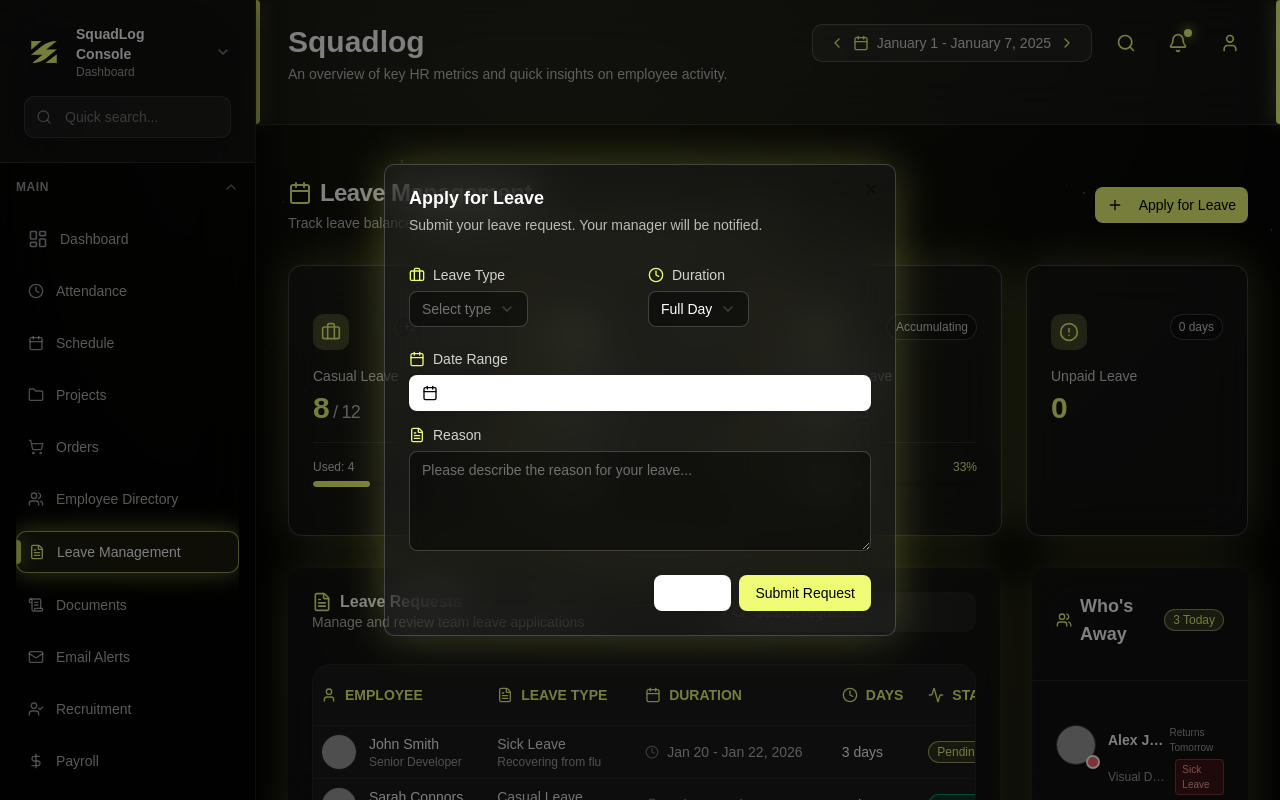
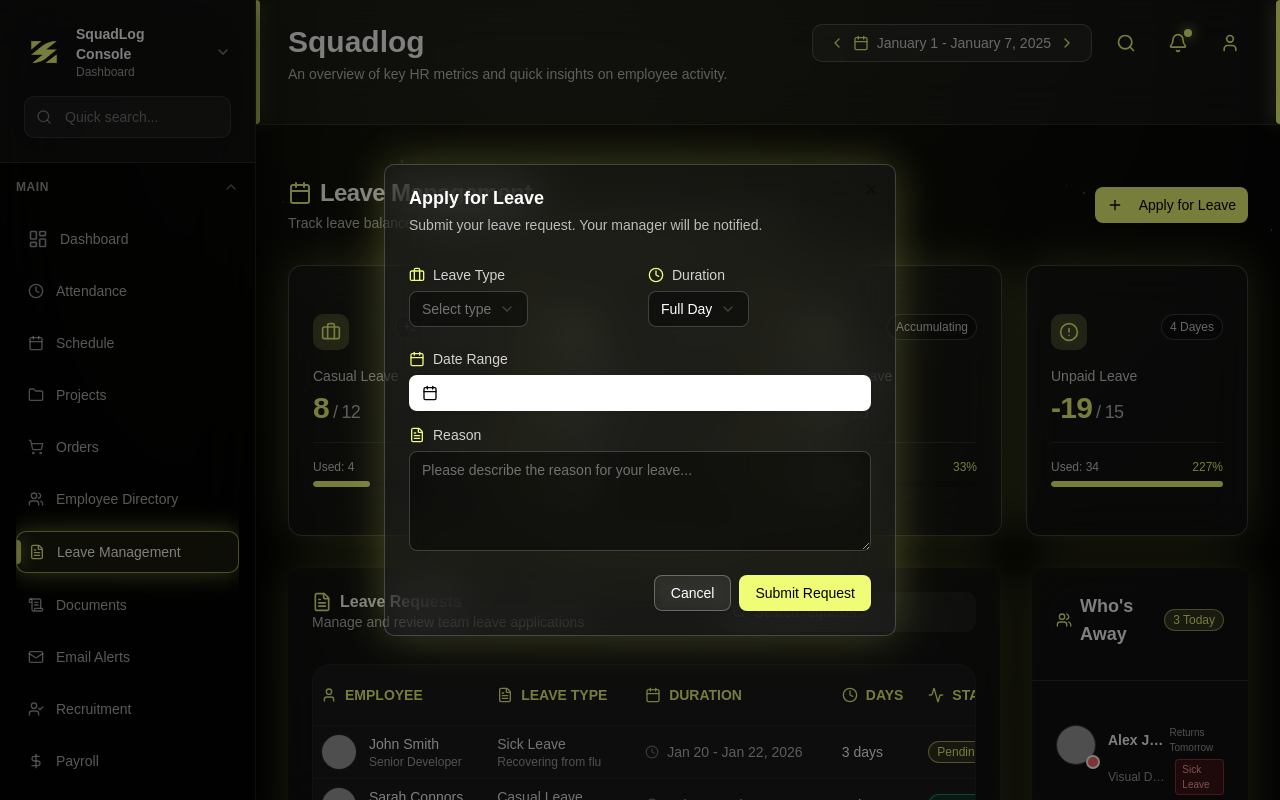
Before and after one commit to nexoviasoft/nexoviasoft-console, a Next.js app: page /admin/leave in a window 1280 px wide. Both pictures are taken after a click on the button "Apply for Leave". Built offline with nearby package versions, Linux system fonts and the light colour scheme; no server answers; grey boxes are pictures that could not be loaded; a web font is replaced by a local one.

Commit message:
LeaveManagement  pages complete

```diff
--- a/src/components/admin/leave/redesign/ApplyLeaveModal.js
+++ b/src/components/admin/leave/redesign/ApplyLeaveModal.js
@@ -45,7 +45,7 @@ export default function ApplyLeaveModal() {
             Apply for Leave
         </Button>
       </DialogTrigger>
-      <DialogContent className="w-[95vw] max-w-[500px] glass-card border-white/20">
+      <DialogContent className="w-[calc(100vw-2.5rem)] mx-auto max-w-[500px] glass-card border-white/20">
         <DialogHeader>
           <DialogTitle className="text-white">Apply for Leave</DialogTitle>
           <DialogDescription className="text-white/70">
@@ -54,7 +54,7 @@ export default function ApplyLeaveModal() {
         </DialogHeader>
         <form onSubmit={handleSubmit} className="space-y-6 mt-4">
           <div className="space-y-4">
-              <div className="grid grid-cols-1 sm:grid-cols-2 gap-4">
+            <div className="grid grid-cols-2 sm:grid-cols-2 gap-4">
                   <div className="space-y-2">
                     <Label htmlFor="type" className="text-white/80 flex items-center gap-2">
                       <Briefcase className="w-4 h-4 text-[#EFFC76]" />
@@ -141,7 +141,7 @@ export default function ApplyLeaveModal() {
               type="button"
               variant="outline"
               onClick={() => setOpen(false)}
-              className="glass-button border-white/30 text-white"
+              className="glass-button border-white/30 bg-white/5 text-white hover:bg-[#EFFC76]/20 hover:text-[#EFFC76] hover:border-[#EFFC76]/30"
             >
               Cancel
             </Button>
--- a/src/components/admin/leave/redesign/LeaveBalanceCards.js
+++ b/src/components/admin/leave/redesign/LeaveBalanceCards.js
@@ -29,10 +29,10 @@ export default function LeaveBalanceCards() {
     },
     {
       title: "Unpaid Leave",
-      used: 0,
-      total: "N/A",
+      used: 34,
+      total: 15,
       icon: AlertCircle,
-      trend: "0 days",
+      trend: "4 Dayes",
     },
   ];
 
```
